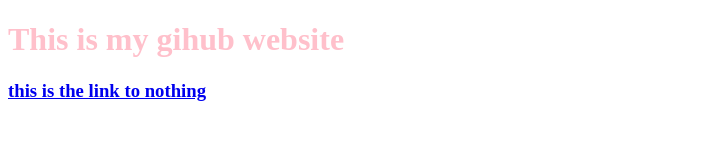
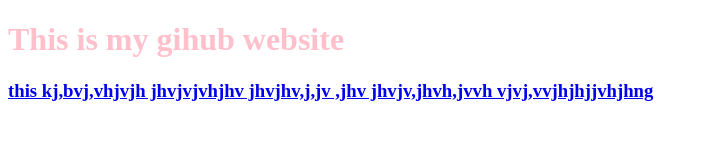
Before and after one commit to Chandan-Saini/git-prcrtc1, a plain HTML site: page index.html in a window 1280 px wide. Shown: the whole page, without its empty margins (0-708 px from the left). Drawn offline with Linux system fonts and the light colour scheme.

Commit message:
new commit chnge 3

```diff
--- a/index.html
+++ b/index.html
@@ -11,7 +11,7 @@ This is my gihub website
 </h1>
 
   <h3>
-    <a href="https://youtube.com">this is the link to nothing</a>
+    <a href="htyoutube.com">this kj,bvj,vhjvjh jhvjvjvhjhv jhvjhv,j,jv ,jhv jhvjv,jhvh,jvvh vjvj,vvjhjhjjvhjhng</a>
   </h3>
 
 
```
